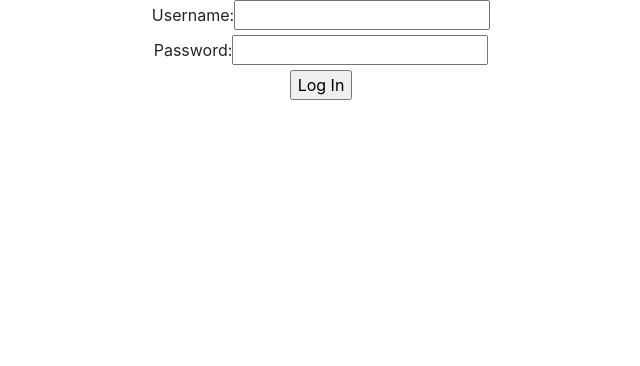
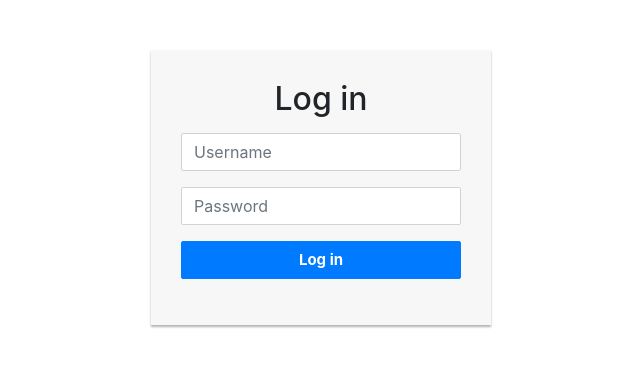
Before and after one commit to 1905-javareact/project1-micheledexter, a React (Create React App) app: page /login in a window 1280 px wide. Shown: the top 366 px of the page, without its empty margins (319-959 px from the left). Built offline with nearby package versions, Linux system fonts and the light colour scheme.

Commit message:
add style to the login page

```diff
--- /dev/null
+++ b/src/components/login/login.component.css
@@ -0,0 +1,21 @@
+.login-form {
+  width: 340px;
+    margin: 50px auto;
+}
+.login-form form {
+  margin-bottom: 15px;
+    background: #f7f7f7;
+    box-shadow: 0px 2px 2px rgba(0, 0, 0, 0.3);
+    padding: 30px;
+}
+.login-form h2 {
+    margin: 0 0 15px;
+}
+.form-control, .btn {
+    min-height: 38px;
+    border-radius: 2px;
+}
+.btn {
+    font-size: 15px;
+    font-weight: bold;
+}
--- a/src/components/login/login.component.tsx
+++ b/src/components/login/login.component.tsx
@@ -6,6 +6,7 @@ import { History } from 'history';
 import { IState } from '../../reducers';
 import { login } from '../../actions/login.actions';
 import { connect } from 'react-redux';
+import './login.component.css';
 
 interface ILoginState {
   username: string;
@@ -47,29 +48,6 @@ class Login extends Component<ILoginProps, ILoginState> {
 
   private submitLogin = async (): Promise<any> => {
     this.props.login(this.state.username, this.state.password, this.props.history);
-    // let login = await fetch('http://localhost:5000/login', {
-    //   method: 'POST',
-    //   mode: 'cors',
-    //   cache: 'no-cache',
-    //   credentials: 'include',
-    //   headers: {
-    //     'Content-Type': 'application/json'
-    //   },
-    //   redirect: 'error',
-    //   referrer: 'client',
-    //   body: JSON.stringify({
-    //     username: this.state.username,
-    //     password: this.state.password
-    //   })
-    // });
-    // let response: Promise<any> = new Promise<any>(()=>{});
-    // try {
-    //   response = await login.json();
-    //   this.setState({user: response, token: Cookies.get('token')});
-    //   this.props.history.push('barf');
-    // } catch(e) {
-    //   console.log('Invalid credentials');
-    // }
   }
 
   onChangeUsername = (event: ChangeEvent<HTMLInputElement>) => {
@@ -87,7 +65,35 @@ class Login extends Component<ILoginProps, ILoginState> {
   render() {
     return (
       <div>
-        <form onSubmit={this.handleLogin}>
+        <div className="login-form">
+          <form onSubmit={this.handleLogin}>
+            <h2 className="text-center">Log in</h2>
+            <div className="form-group">
+              <input
+                type="text"
+                name="username"
+                value={this.state.username}
+                onChange={this.onChangeUsername}
+                className="form-control"
+                placeholder="Username"
+                required={true} />
+            </div>
+            <div className="form-group">
+              <input
+                type="password"
+                name="password"
+                value={this.state.password}
+                onChange={this.onChangePassword}
+                className="form-control"
+                placeholder="Password"
+                required={true} />
+            </div>
+            <div className="form-group">
+              <button type="submit" className="btn btn-primary btn-block">Log in</button>
+            </div>
+          </form>
+        </div>
+        {/* <form onSubmit={this.handleLogin}>
           <label htmlFor="username" id="textUsername">Username:</label>
           <input
             type="text"
@@ -111,7 +117,7 @@ class Login extends Component<ILoginProps, ILoginState> {
             name="submit"
             value="Log In"
           />
-        </form>
+        </form> */}
       </div>
     )
   }
```
